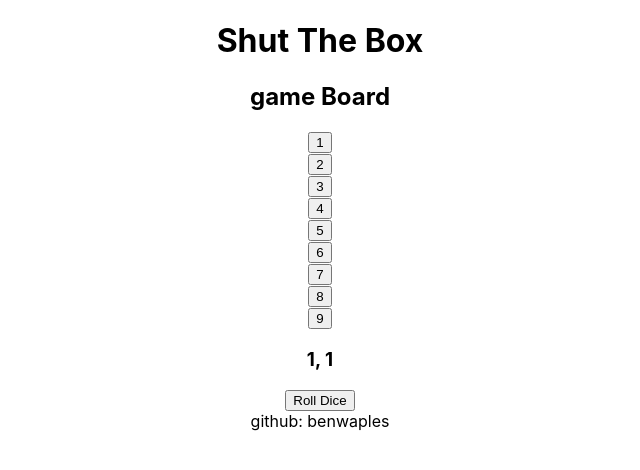
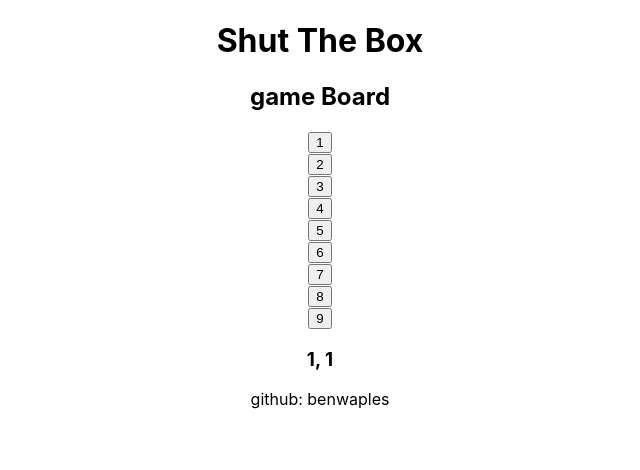
Before and after one commit to benwaples/shut-the-box, a React (Create React App) app: page / in a window 1280 px wide. Shown: the top 470 px of the page, without its empty margins (320-960 px from the left). Built offline with nearby package versions, Linux system fonts and the light colour scheme.

Commit message:
update dom if played blocks are valid

```diff
--- a/src/components/shutTheBox/ShutTheBox.tsx
+++ b/src/components/shutTheBox/ShutTheBox.tsx
@@ -28,10 +28,11 @@ export default function ShutTheBox(): JSX.Element {
     0
   );
   const diceSum = diceArray[0] + diceArray[1];
-  if (playedBlocks === diceSum) console.log('done');
 
   //    if yes, let the player roll again
-  //        let player roll again and check if the game is over then
+  //        let player roll again via terinary in JSX
+  //        and check if the game is over then
+
   //        if game is over update state and display play again on the screen
   //    if no, the player needs to put another block down;
   // console.log(remainingBlocks);
@@ -49,6 +50,7 @@ export default function ShutTheBox(): JSX.Element {
           <h3>
             {diceArray[0]}, {diceArray[1]}
           </h3>
+          {diceSum === playedBlocks && (
             <button
               onClick={() =>
                 setDiceArray([
@@ -60,6 +62,7 @@ export default function ShutTheBox(): JSX.Element {
             >
               Roll Dice
             </button>
+          )}
           {gameOver && (
             <button type="button" onClick={handleRestart}>
               Restart
```
Lines whose indentation alone changed are shown as unchanged.
